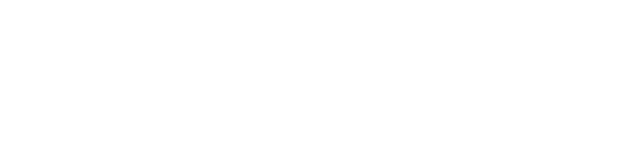
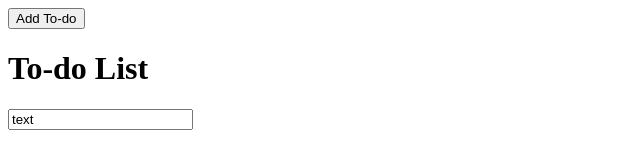
Before and after one commit to ajkarczewski/dom-todo-lab, a plain HTML site: page index.html in a window 1280 px wide. Shown: the whole page, without its empty margins (0-640 px from the left). Drawn offline with Linux system fonts and the light colour scheme.

Commit message:
complete 1-4

```diff
--- a/index.html
+++ b/index.html
@@ -8,6 +8,9 @@
   <script defer src="./js/app.js"></script>
 </head>
 <body>
-
+  <button id="todo-list">Add To-do</button>
+  <h1>To-do List</h1>
+  <input id="list" value= "text" type="text">
+  <ul id="todo-list"></ul>
 </body>
 </html>
```
